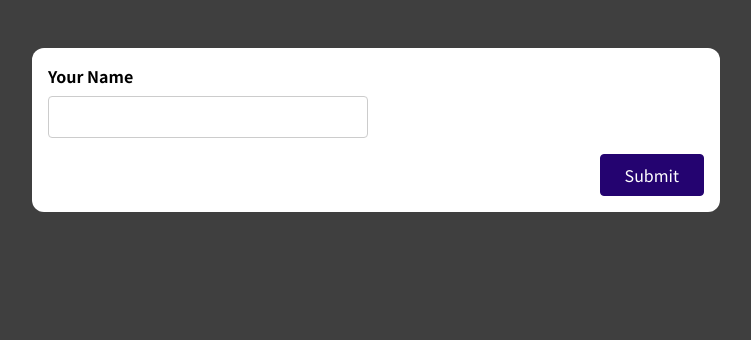
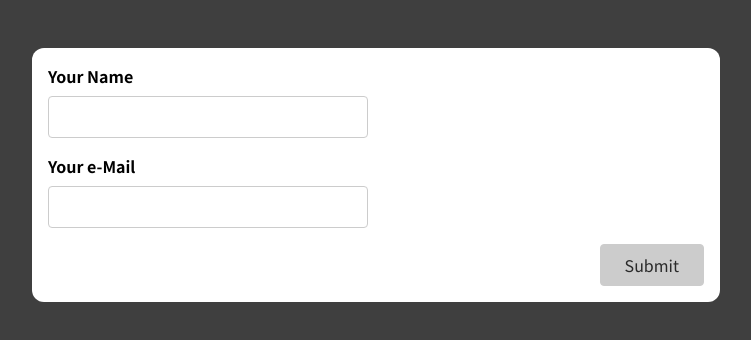
Before and after one commit to MehmetKaldirim/form-learn-app, a React (Create React App) app: page / in a window 1280 px wide. Shown: the top 340 px of the page, without its empty margins (264-1015 px from the left). Built offline with nearby package versions, Linux system fonts and the light colour scheme.

Commit message:
Multiple Input and Validation of Overall Form

```diff
--- a/src/components/SimpleInput.js
+++ b/src/components/SimpleInput.js
@@ -1,49 +1,65 @@
 import { useState } from 'react';
 
 const SimpleInput = (props) => {
-
-
-  const [enteredName,setEnteredName] = useState('');
+  const [enteredName, setEnteredName] = useState('');
   const [enteredNameTouched, setEnteredNameTouched] = useState(false);
+  const [enteredEmail, setEnteredEmail] = useState('');
+  const [enteredEmailTouched, setEnteredEmailTouched] = useState(false);
 
   const enteredNameIsValid = enteredName.trim() !== '';
   const nameInputIsInvalid = !enteredNameIsValid && enteredNameTouched;
 
+  const enteredEmailIsValid = (enteredEmail.trim() !== '') && (enteredEmail.includes('@'))
+  const enteredEmailIsInvalid = !enteredEmailIsValid && enteredEmailTouched;
+
+  let formIsValid = false;
+
+  if (enteredNameIsValid && enteredEmailIsValid) {
+    formIsValid = true;
+  }
+
   const nameInputChangeHandler = (event) => {
     setEnteredName(event.target.value);
+  };
 
+  const emailInputChangeHandler = (event) => {
+    setEnteredEmail(event.target.value);
   };
 
   const nameInputBlurHandler = (event) => {
     setEnteredNameTouched(true);
-
   };
 
-  const formSubmissionHandler = (event) =>{
+  const emailInputBlurHandler = (event) => {
+    setEnteredEmailTouched(true);
+  };
+
+  const formSubmissionHandler = (event) => {
     event.preventDefault();
 
     setEnteredNameTouched(true);
 
-    if(!enteredNameIsValid){
+    if (!enteredNameIsValid) {
       return;
     }
 
     console.log(enteredName);
 
-
-    //nameInputRef.current.value = ''; //=> NOT IDEAL, DON'T MANIPULATE THE DOM
-
+    // nameInputRef.current.value = ''; => NOT IDEAL, DON'T MANIPULATE THE DOM
     setEnteredName('');
     setEnteredNameTouched(false);
+
+    setEnteredEmail('');
+    setEnteredNameTouched(false);
   };
-
-
-
 
   const nameInputClasses = nameInputIsInvalid
     ? 'form-control invalid'
     : 'form-control';
 
+    const emailInputClasses = enteredEmailIsInvalid
+    ? 'form-control invalid'
+    : 'form-control';
 
   return (
     <form onSubmit={formSubmissionHandler}>
@@ -53,13 +69,28 @@
           type='text'
           id='name'
           onChange={nameInputChangeHandler}
-          onBlur = {nameInputBlurHandler}
+          onBlur={nameInputBlurHandler}
           value={enteredName}
         />
-        {nameInputIsInvalid && <p className="error-text">Name must not be empty</p>}
+        {nameInputIsInvalid && (
+          <p className='error-text'>Name must not be empty.</p>
+        )}
       </div>
-      <div className="form-actions">
-        <button>Submit</button>
+      <div className={emailInputClasses}>
+        <label htmlFor='email'>Your e-Mail</label>
+        <input
+          type='email'
+          id='email'
+          onChange={emailInputChangeHandler}
+          onBlur={emailInputBlurHandler}
+          value={enteredEmail}
+        />
+        {enteredEmailIsInvalid && (
+          <p className='error-text'>Please entered Valid E-Mail.</p>
+        )}
+      </div>
+      <div className='form-actions'>
+        <button disabled={!formIsValid}>Submit</button>
       </div>
     </form>
   );
--- a/src/index.css
+++ b/src/index.css
@@ -79,6 +79,15 @@
   border-color: #33059e;
 }
 
+button:disabled,
+button:disabled:hover,
+button:disabled:active {
+  background-color: #ccc;
+  color: #292929;
+  border-color: #ccc;
+  cursor: not-allowed;
+}
+
 .form-actions {
   text-align: right;
 }
```
